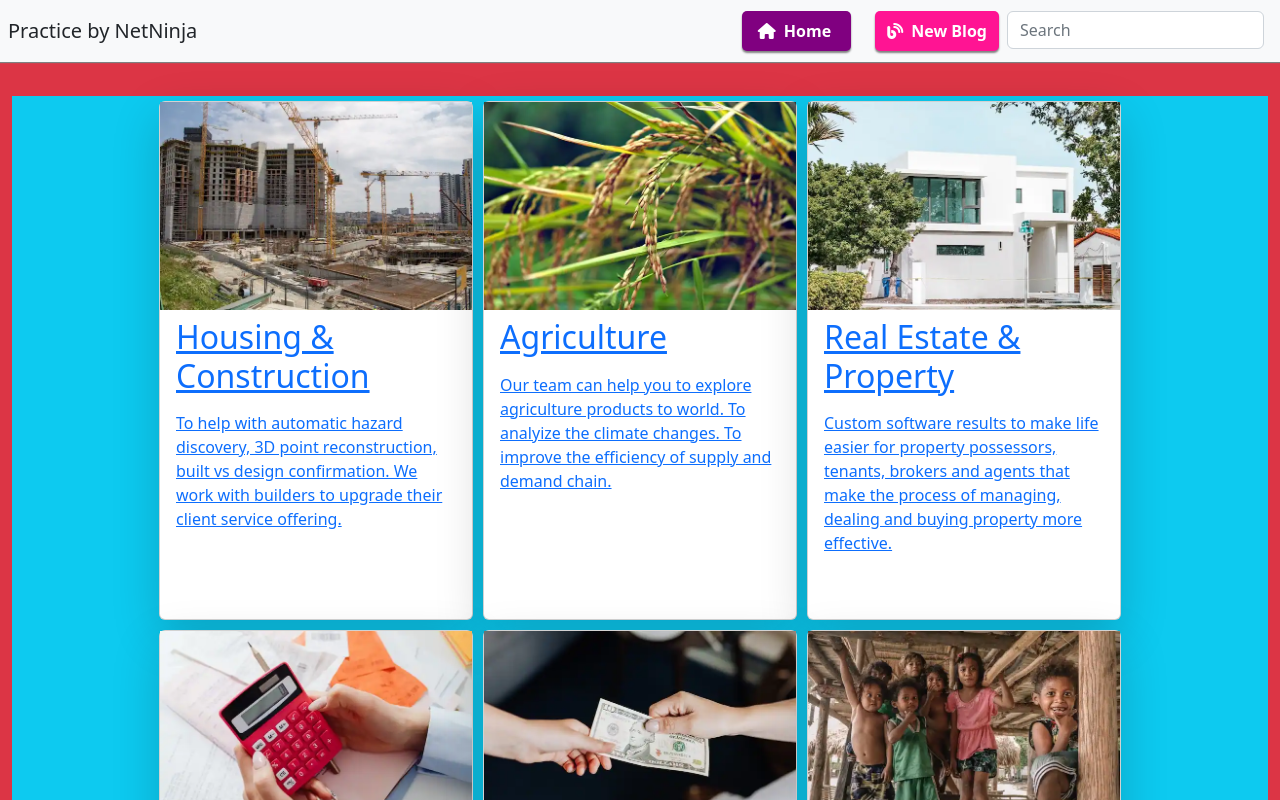
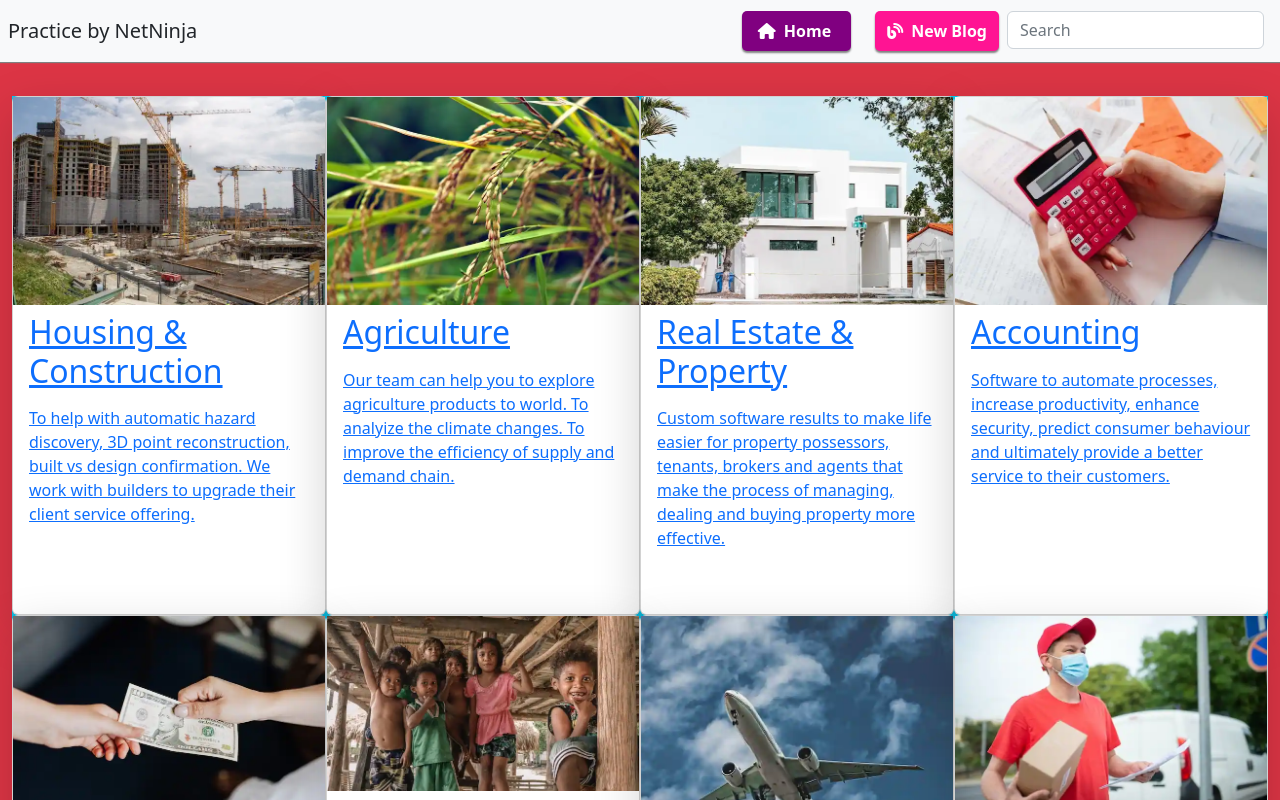
Before and after one commit to RajeshVarma22/deskSite2, a React (Create React App) app: page / in a window 1280 px wide. Shown: the top 800 px of the page. Built offline with nearby package versions, Linux system fonts and the light colour scheme.

Commit message:
Update Desktops.jsx

```diff
--- a/src/components2/Desktops.jsx
+++ b/src/components2/Desktops.jsx
@@ -170,7 +170,7 @@ const Desktops = () => {
       <div className="row gx-0 bg-info" style={{justifyContent: "center"}}>
         {sectors.map((sector) => {
           return (
-            <div className="card  gx-0 shadow-lg col-10 col-sm-6 col-md-4 col-lg-3" key={sector.id} style={{margin: "5px"}}>
+            <div className="card  gx-0 shadow-lg col-10 col-sm-6 col-md-4 col-lg-3" key={sector.id}>
               <Link to={`/sectors/${sector.url}`} state={{ icon: sector.image }} className="more">
                 <div className="card-body p-0">
                   <img className="sectorImage img-fluid" src={`../images/sector/${sector.image1}`} alt={`${sector.image1}`} />
```
